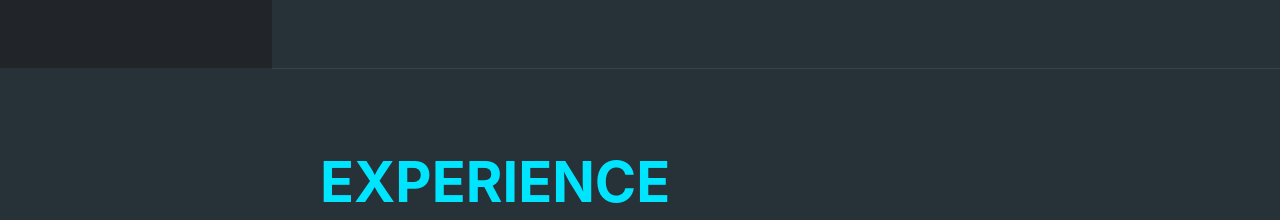
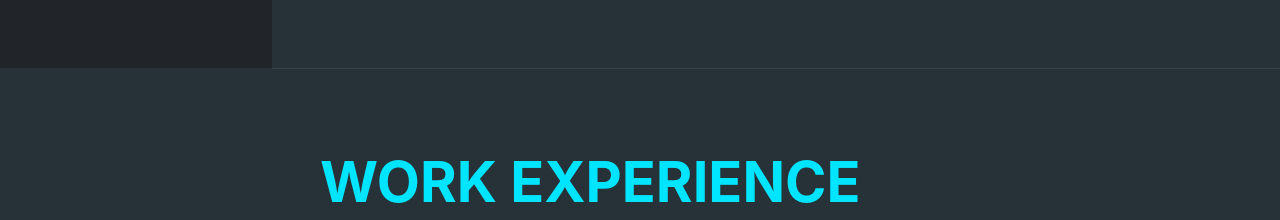
Before and after one commit to upadhyeatul17/upadhyeatul17.github.io, a plain HTML site: page index.html in a window 1280 px wide. Shown: the part 732-952 px from the top of the page. Drawn offline with nearby package versions, Linux system fonts and the light colour scheme; a web font is replaced by a local one.

Commit message:
work experience

```diff
--- a/index.html
+++ b/index.html
@@ -66,7 +66,7 @@
             <!-- Experience-->
             <section class="resume-section" id="experience">
                 <div class="resume-section-content">
-                    <h2 class="mb-5">Experience</h2>
+                    <h2 class="mb-5">Work Experience</h2>
                     <div class="d-flex flex-column flex-md-row justify-content-between mb-5">
                         <div class="flex-grow-1">
                             <h3 class="mb-0 text-warning">Software Engineer Mobile</h3>
```
